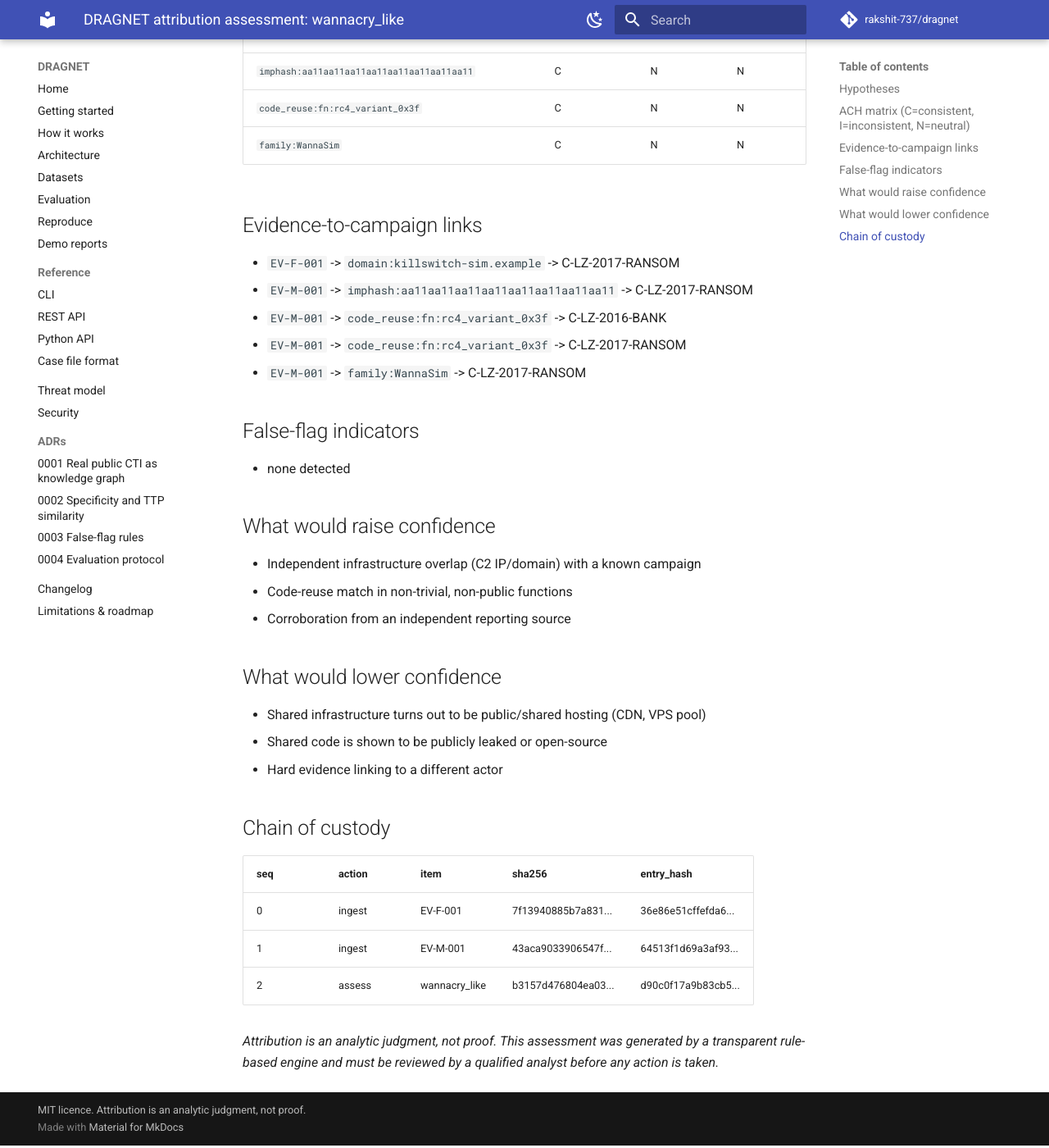
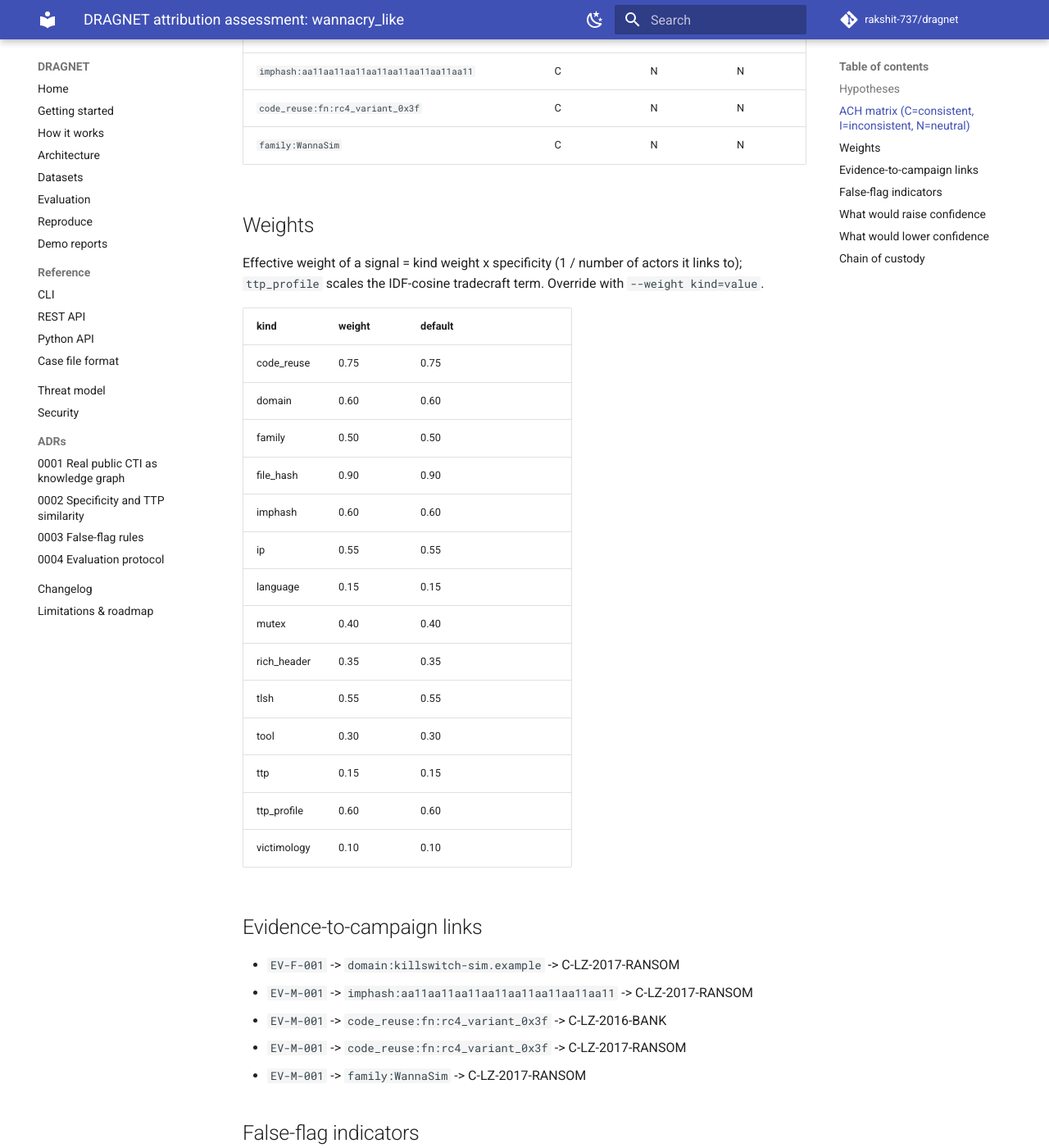
Before and after one commit to rakshit-737/dragnet, an MkDocs documentation site: the page built from docs/demo/wannacry_like.md, in a window 1280 px wide and 1400 px high, scrolled down 857 px. Shown: the whole window at 82% size. Built offline with MkDocs 1.6.1 and Material for MkDocs 9.7.7, drawn with Linux system fonts in a browser that asks for light colours; comment, search, counter and statistics services are not loaded.

Commit message:
feat(report): Markdown reports print every weight; flags name actors as plain text
README promised that every weight is printed in the report, but only the JSON output
had them. The Markdown report now has a Weights table (kind, weight, default, marked
**overridden** when --weight changed it). False-flag indicators and notes list actors
as "A, B" instead of a Python list repr that the escaper turned into
"&#91;&#x27;LAZARUS_SIM&#x27;]". docs/demo is regenerated, and CI fails when
build_demo_pages.py would change the committed pages.

Co-Authored-By: Claude <noreply@anthropic.com>

```diff
--- a/docs/demo/olympic_destroyer_like.stix.json
+++ b/docs/demo/olympic_destroyer_like.stix.json
@@ -61,7 +61,7 @@
       "modified": "2026-01-01T00:00:00.000Z",
       "created_by_ref": "identity--69c7465d-882d-5b58-8bac-d2592578c428",
       "abstract": "DRAGNET ACH matrix",
-      "content": "Assessment: insufficient for attribution (INSUFFICIENT)\nFalse-flag indicators: LAZARUS_SIM: supported only by forgeable/soft signals (rich_header) with no hard infra/code overlap; forgeable artifacts point to ['LAZARUS_SIM'] while hard evidence points to ['SANDWORM_SIM']\nRaise confidence: Independent infrastructure overlap (C2 IP/domain) with a known campaign; Code-reuse match in non-trivial, non-public functions; Corroboration from an independent reporting source\nLower confidence: Confirmation that forgeable artifacts (Rich header, strings) were planted; Shared infrastructure turns out to be public/shared hosting (CDN, VPS pool); Shared code is shown to be publicly leaked or open-source; Hard evidence linking to a different actor\nACH matrix (signal: hypothesis=C/I/N):\n  ip:198.51.100.23: SANDWORM_SIM=C, LAZARUS_SIM=I, FALSE_FLAG=N, UNKNOWN=N\n  ttp:T1485: SANDWORM_SIM=C, LAZARUS_SIM=N, FALSE_FLAG=N, UNKNOWN=N\n  ttp:T1003: SANDWORM_SIM=C, LAZARUS_SIM=C, FALSE_FLAG=N, UNKNOWN=N\n  file_hash:0000000000000000000000000000000000000000000000000000000000000002: SANDWORM_SIM=N, LAZARUS_SIM=N, FALSE_FLAG=N, UNKNOWN=C\n  family:UnknownWiper: SANDWORM_SIM=N, LAZARUS_SIM=N, FALSE_FLAG=N, UNKNOWN=C\n  rich_header:rh:9f8e7d6c: SANDWORM_SIM=I, LAZARUS_SIM=C, FALSE_FLAG=C, UNKNOWN=N",
+      "content": "Assessment: insufficient for attribution (INSUFFICIENT)\nFalse-flag indicators: LAZARUS_SIM: supported only by forgeable/soft signals (rich_header) with no hard infra/code overlap; forgeable artifacts point to LAZARUS_SIM while hard evidence points to SANDWORM_SIM\nRaise confidence: Independent infrastructure overlap (C2 IP/domain) with a known campaign; Code-reuse match in non-trivial, non-public functions; Corroboration from an independent reporting source\nLower confidence: Confirmation that forgeable artifacts (Rich header, strings) were planted; Shared infrastructure turns out to be public/shared hosting (CDN, VPS pool); Shared code is shown to be publicly leaked or open-source; Hard evidence linking to a different actor\nACH matrix (signal: hypothesis=C/I/N):\n  ip:198.51.100.23: SANDWORM_SIM=C, LAZARUS_SIM=I, FALSE_FLAG=N, UNKNOWN=N\n  ttp:T1485: SANDWORM_SIM=C, LAZARUS_SIM=N, FALSE_FLAG=N, UNKNOWN=N\n  ttp:T1003: SANDWORM_SIM=C, LAZARUS_SIM=C, FALSE_FLAG=N, UNKNOWN=N\n  file_hash:0000000000000000000000000000000000000000000000000000000000000002: SANDWORM_SIM=N, LAZARUS_SIM=N, FALSE_FLAG=N, UNKNOWN=C\n  family:UnknownWiper: SANDWORM_SIM=N, LAZARUS_SIM=N, FALSE_FLAG=N, UNKNOWN=C\n  rich_header:rh:9f8e7d6c: SANDWORM_SIM=I, LAZARUS_SIM=C, FALSE_FLAG=C, UNKNOWN=N",
       "object_refs": [
         "campaign--5ad8534e-1e86-5fd2-b9d4-07d98a839755"
       ],
--- a/docs/demo/wannacry_like.md
+++ b/docs/demo/wannacry_like.md
@@ -14,22 +14,43 @@ Assessment: **LAZARUS_SIM** with **HIGH** confidence
 
 | Signal | LAZARUS_SIM | FALSE_FLAG | UNKNOWN |
 |---|---|---|---|
-| `domain:killswitch-sim.example` | C | N | N |
-| `ttp:T1486` | C | N | N |
-| `ttp:T1210` | C | N | N |
-| `victimology:healthcare` | N | N | C |
-| `file_hash:0000000000000000000000000000000000000000000000000000000000000001` | N | N | C |
-| `imphash:aa11aa11aa11aa11aa11aa11aa11aa11` | C | N | N |
-| `code_reuse:fn:rc4_variant_0x3f` | C | N | N |
-| `family:WannaSim` | C | N | N |
+| <code>domain:killswitch-sim.example</code> | C | N | N |
+| <code>ttp:T1486</code> | C | N | N |
+| <code>ttp:T1210</code> | C | N | N |
+| <code>victimology:healthcare</code> | N | N | C |
+| <code>file_hash:0000000000000000000000000000000000000000000000000000000000000001</code> | N | N | C |
+| <code>imphash:aa11aa11aa11aa11aa11aa11aa11aa11</code> | C | N | N |
+| <code>code_reuse:fn:rc4_variant_0x3f</code> | C | N | N |
+| <code>family:WannaSim</code> | C | N | N |
+
+## Weights
+
+Effective weight of a signal = kind weight x specificity (1 / number of actors it links to); `ttp_profile` scales the IDF-cosine tradecraft term. Override with `--weight kind=value`.
+
+| kind | weight | default | |
+|---|---|---|---|
+| code_reuse | 0.75 | 0.75 |  |
+| domain | 0.60 | 0.60 |  |
+| family | 0.50 | 0.50 |  |
+| file_hash | 0.90 | 0.90 |  |
+| imphash | 0.60 | 0.60 |  |
+| ip | 0.55 | 0.55 |  |
+| language | 0.15 | 0.15 |  |
+| mutex | 0.40 | 0.40 |  |
+| rich_header | 0.35 | 0.35 |  |
+| tlsh | 0.55 | 0.55 |  |
+| tool | 0.30 | 0.30 |  |
+| ttp | 0.15 | 0.15 |  |
+| ttp_profile | 0.60 | 0.60 |  |
+| victimology | 0.10 | 0.10 |  |
 
 ## Evidence-to-campaign links
 
-- `EV-F-001` -> `domain:killswitch-sim.example` -> C-LZ-2017-RANSOM
-- `EV-M-001` -> `imphash:aa11aa11aa11aa11aa11aa11aa11aa11` -> C-LZ-2017-RANSOM
-- `EV-M-001` -> `code_reuse:fn:rc4_variant_0x3f` -> C-LZ-2016-BANK
-- `EV-M-001` -> `code_reuse:fn:rc4_variant_0x3f` -> C-LZ-2017-RANSOM
-- `EV-M-001` -> `family:WannaSim` -> C-LZ-2017-RANSOM
+- <code>EV-F-001</code> -> <code>domain:killswitch-sim.example</code> -> C-LZ-2017-RANSOM
+- <code>EV-M-001</code> -> <code>imphash:aa11aa11aa11aa11aa11aa11aa11aa11</code> -> C-LZ-2017-RANSOM
+- <code>EV-M-001</code> -> <code>code_reuse:fn:rc4_variant_0x3f</code> -> C-LZ-2016-BANK
+- <code>EV-M-001</code> -> <code>code_reuse:fn:rc4_variant_0x3f</code> -> C-LZ-2017-RANSOM
+- <code>EV-M-001</code> -> <code>family:WannaSim</code> -> C-LZ-2017-RANSOM
 
 ## False-flag indicators
 
```
Also changed, not shown: docs/demo/multi_signal_boost.md (+28 -7 lines), docs/demo/olympic_destroyer_like.md (+30 -9 lines), docs/demo/thin_evidence.md (+23 -2 lines), 3 other files.
